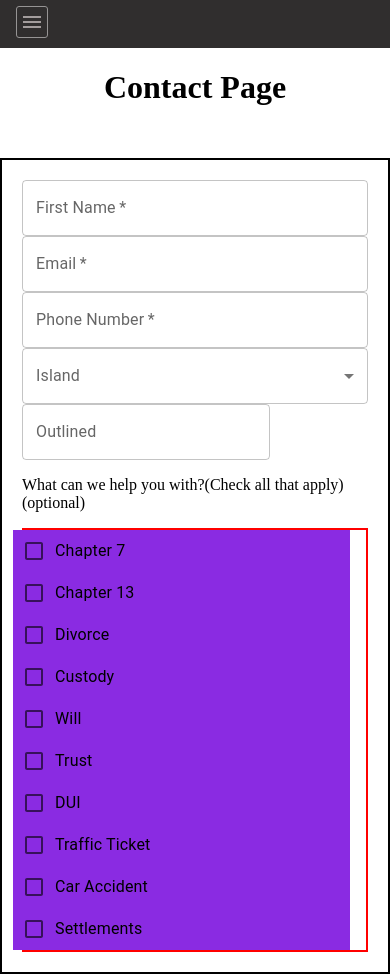
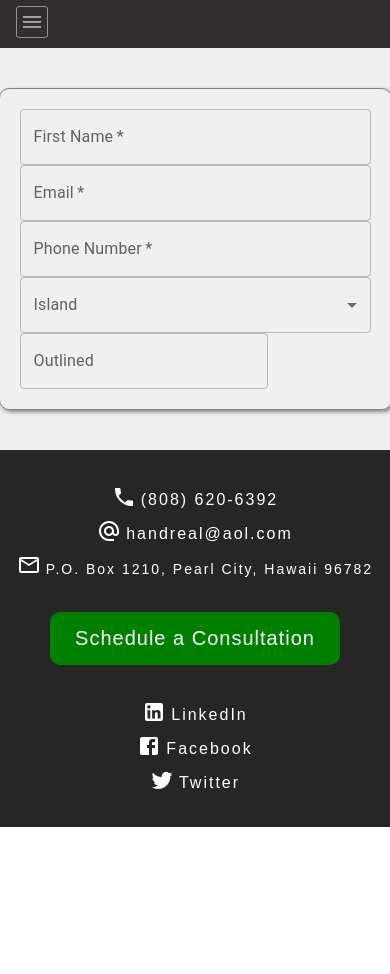
Before and after one commit to CaitHawk/Graf-Law, a React (Create React App) app: page /contact in a window 390 px wide. After the commit the page ends 844 px from the top, so only its background shows below. Built offline with nearby package versions, Linux system fonts and the light colour scheme.

Commit message:
responsive footer and logo added to header

```diff
--- a/src/components/ContactForm.js
+++ b/src/components/ContactForm.js
@@ -15,30 +15,29 @@ export default function ContactForm() {
             <InputForm />
             <SelectForm />
             <TextField id="outlined-basic" label="Outlined" variant="outlined" />
-            <CheckBoxForm />
         </div >
     )
 }
 
-function CheckBoxForm() {
-    return (
-        <div className="checkboxDiv">
-            <p>What can we help you with?<span>(Check all that apply)(optional)</span></p>
-            <FormGroup className="checkboxContainer">
-                <FormControlLabel control={<Checkbox />} label="Chapter 7" />
-                <FormControlLabel control={<Checkbox />} label="Chapter 13" />
-                <FormControlLabel control={<Checkbox />} label="Divorce" />
-                <FormControlLabel control={<Checkbox />} label="Custody" />
-                <FormControlLabel control={<Checkbox />} label="Will" />
-                <FormControlLabel control={<Checkbox />} label="Trust" />
-                <FormControlLabel control={<Checkbox />} label="DUI" />
-                <FormControlLabel control={<Checkbox />} label="Traffic Ticket" />
-                <FormControlLabel control={<Checkbox />} label="Car Accident" />
-                <FormControlLabel control={<Checkbox />} label="Settlements" />
-            </FormGroup>
-        </div>
-    )
-}
+// function CheckBoxForm() {
+//     return (
+//         <div className="checkboxDiv">
+//             <p>What can we help you with?<span>(Check all that apply)(optional)</span></p>
+//             <FormGroup className="checkboxContainer">
+//                 <FormControlLabel control={<Checkbox />} label="Chapter 7" />
+//                 <FormControlLabel control={<Checkbox />} label="Chapter 13" />
+//                 <FormControlLabel control={<Checkbox />} label="Divorce" />
+//                 <FormControlLabel control={<Checkbox />} label="Custody" />
+//                 <FormControlLabel control={<Checkbox />} label="Will" />
+//                 <FormControlLabel control={<Checkbox />} label="Trust" />
+//                 <FormControlLabel control={<Checkbox />} label="DUI" />
+//                 <FormControlLabel control={<Checkbox />} label="Traffic Ticket" />
+//                 <FormControlLabel control={<Checkbox />} label="Car Accident" />
+//                 <FormControlLabel control={<Checkbox />} label="Settlements" />
+//             </FormGroup>
+//         </div>
+//     )
+// }
 
 function InputForm() {
     return (
--- a/src/components/Footer.js
+++ b/src/components/Footer.js
@@ -13,7 +13,7 @@ function ContactFooterLeft () {
         <div className="footerLeft">
             <a href="tel:+18086206392"><LocalPhoneIcon />{contactInfo.phoneNumber}</a>
             <a><AlternateEmailIcon />{contactInfo.email}</a>
-            <a style={{ fontWrap: "wrap" }}><MailOutlineIcon />{contactInfo.address}</a>
+            <a style={{ fontWrap: "wrap", fontSize: "14px" }}><MailOutlineIcon />{contactInfo.address}</a>
         </div>
     )
 }
@@ -31,11 +31,11 @@ function ContactFooterRight () {
 function Footer () {
     return (
         <div className="footerDiv">
-            <ContactFooterLeft className='footerLeft' />
+            <ContactFooterLeft />
             <div className="footerBtnDiv">
                 <Link className="footerBtn" to="/contact">Schedule a Consultation</Link>
             </div>
-            <ContactFooterRight className='footerRight' />
+            <ContactFooterRight />
         </div>
     )
 }
--- a/src/components/HeaderFull.js
+++ b/src/components/HeaderFull.js
@@ -2,6 +2,7 @@ import { NavLink, Link } from 'react-router-dom';
 import ArrowDropDownIcon from '@mui/icons-material/ArrowDropDown';
 import '../styles/Headers.css';
 import '../styles/DropDownNavTwo.css';
+import Logo from '../images/grafLogo.png';
 
 let activeClassName = 'active'
 let unactiveClassName = 'unactive'
@@ -23,7 +24,7 @@ export default function HeaderFull() {
     ))
     return (
         <div className="headerFullDiv">
-            <h1 className="headerTitle">The Law Offices of Andrea Graf</h1>
+            <img src={Logo} alt="Graf Law Logo" className="logo" />
             <nav className="nav-area">
                 <ul style={{ listStyle: 'none' }}
                     className="navUl" >
--- a/src/routes/contactRouter.js
+++ b/src/routes/contactRouter.js
@@ -1,13 +1,14 @@
 import ContactForm from "../components/ContactForm";
 import '../styles/ContactPage.css';
 import BreadCrumbs from "./servicesRoutes/breadCrumbs";
+import Footer from '../components/Footer';
 
 export default function ContactRouter() {
     return (
         <main className="contactPageContainer">
             <BreadCrumbs linkPath="/contact" linkTitle="Contact" />
-            <h1>Contact Page</h1>
             <ContactForm />
+            <Footer />
         </main>
     )
 }
--- a/src/routes/servicesRoutes/divorceRouter.js
+++ b/src/routes/servicesRoutes/divorceRouter.js
@@ -134,11 +134,11 @@ const divorcePage = {
     title: "Divorce",
     image: '../../images/divorce2.jpg',
     description: {
-        title1: "Contested Divorce",
+        title1: "Contested",
         description1: "Lorem ipsum dolor sit amet consectetur adipisicing elit. Veniam neque inventore sapiente porro deserunt enim, maiores omnis corporis reprehenderit sunt nulla, voluptatibus repudiandae iure nisi praesentium velit assumenda! Expedita, maiores! Est ullam iure necessitatibus harum dolorum, perferendis fugit, provident reprehenderit beatae cupiditate repudiandae qui laboriosam libero, excepturi natus quas animi consectetur quasi deleniti dolor ab. Itaque sunt quibusdam tempora rerum. Architecto odio libero impedit ipsam qui delectus omnis quam id a, eos voluptatibus est dignissimos aperiam nobis odit quia alias sapiente. Nulla provident iste illum, itaque ab in cupiditate sunt.",
-        title2: "Uncontested/Semi-Contested Divorce",
+        title2: "Uncontested/Semi-Contested",
         description2: "Lorem ipsum dolor sit amet consectetur adipisicing elit. Veniam neque inventore sapiente porro deserunt enim, maiores omnis corporis reprehenderit sunt nulla, voluptatibus repudiandae iure nisi praesentium velit assumenda! Expedita, maiores! Est ullam iure necessitatibus harum dolorum, perferendis fugit, provident reprehenderit beatae cupiditate repudiandae qui laboriosam libero, excepturi natus quas animi consectetur quasi deleniti dolor ab. Itaque sunt quibusdam tempora rerum. Architecto odio libero impedit ipsam qui delectus omnis quam id a, eos voluptatibus est dignissimos aperiam nobis odit quia alias sapiente. Nulla provident iste illum, itaque ab in cupiditate sunt.",
-        title3: "Military Divorce",
+        title3: "Military",
         description3: "Lorem ipsum dolor sit amet consectetur adipisicing elit. Veniam neque inventore sapiente porro deserunt enim, maiores omnis corporis reprehenderit sunt nulla, voluptatibus repudiandae iure nisi praesentium velit assumenda! Expedita, maiores! Est ullam iure necessitatibus harum dolorum, perferendis fugit, provident reprehenderit beatae cupiditate repudiandae qui laboriosam libero, excepturi natus quas animi consectetur quasi deleniti dolor ab. Itaque sunt quibusdam tempora rerum. Architecto odio libero impedit ipsam qui delectus omnis quam id a, eos voluptatibus est dignissimos aperiam nobis odit quia alias sapiente. Nulla provident iste illum, itaque ab in cupiditate sunt."
     },
     requirements: ['Past Three(3) months paystubs or LES', 'Previous Filings', 'Previous Agreements'],
--- a/src/styles/ContactPage.css
+++ b/src/styles/ContactPage.css
@@ -1,33 +1,22 @@
 .contactPageContainer {
     display: flex;
     flex-direction: column;
-    justify-content: center;
+    justify-content: flex-start;
     align-items: center;
+    background-color: rgb(240, 240, 240);
 }
 
 .contactFormDiv {
-    margin-top: 30px;
-    border: solid 2px;
+    margin: 40px 0;
+    border: solid 1px gray;
+    border-radius: 10px;
     padding: 20px;
+    width: 90%;
+    height: 100%;
+    box-shadow: 2px 2px 4px gray;
 }
 
 
-/* .textField {
-    background-color: blue;
-} */
-
-.checkboxContainer {
-    display: flex;
-    flex-flow: row wrap;
-    /* align-items: center;
-    justify-content: flex-end; */
-    border: solid 2px red;
-}
-
-.checkboxContainer label {
-    background-color:blueviolet;
-
-}
 
 
 /* Contact Links styles */
--- a/src/styles/Headers.css
+++ b/src/styles/Headers.css
@@ -1,3 +1,10 @@
+.logo {
+    color: white;
+    width: 500px;
+    padding: 0 0 30px 30px;
+}
+
+
 .headerCollapsed-link{
     display: flex;
     text-decoration: none;
@@ -9,12 +16,6 @@
     font-size: 20px;
 } */
 
-.headerTitle {
-    text-align: left;
-    font-size: 3vw;
-    padding-left: 50px;
-    font-family: 'Libre Baskerville', serif;
-}
 
 /* .navUl {
     display: flex;
@@ -41,6 +42,7 @@
 
 .headerFullDiv, .headerCollapsedDiv {
     font-family: 'Rubik', sans-serif;
+    letter-spacing: 2px;
 }
 
 
@@ -84,38 +86,67 @@
     justify-content: space-evenly;
     padding: 30px 0;
     background-color: #262626;
+    width: 100%;
 }
 
-.footerLeft {
+
+.footerLeft a, .footerRight a {
+    text-decoration: none;
+    color: white;
+    text-transform: none;
+    display: flex;
+    align-items: flex-end;
+    padding: 5px;
+    font-family: Arial;
+    font-size: 16px;
+    letter-spacing: 2px;
+}
+.footerLeft a svg, .footerRight a svg {
+    padding-right: 5px;
+}
+.footerLeft a:hover, .footerRight a:hover {
+    color: green;
+    cursor: pointer;
+}
+
+.footerRight, .footerLeft {
     display: flex;
     flex-direction: column;
-    border: solid green 2px;
+    align-items: center;
     width: 30%;
-    text-decoration: none;
-    text-transform: none;
 }
 
-.footerRight {
-    display: flex;
-    flex-direction: column;
-    text-decoration: none;
-    width: 30%;
-    border: solid 2px green;
-}
+
 .footerBtnDiv {
     display: flex;
     justify-content: center;
 }
-
 .footerBtn {
     text-decoration: none;
     text-transform: none;
-    padding: 10px 20px;
+    padding: 15px 25px;
     background-color: green;
     color: white;
     border-radius: 10px;
+    font-family: Arial;
+    letter-spacing: 1px;
 }
 .footerBtn:hover {
     opacity: .75;
     cursor: pointer;
 }
+
+@media screen and (max-width: 950px) {
+    .footerDiv {
+        display: flex;
+        flex-direction: column;
+    }
+    .footerBtnDiv {
+        padding: 30px 0;
+        width: 100%;
+    }
+    .footerLeft, .footerRight {
+        width: 100%;
+    }
+
+}
```
Also changed, not shown: src/images/grafLogo.png (added).
